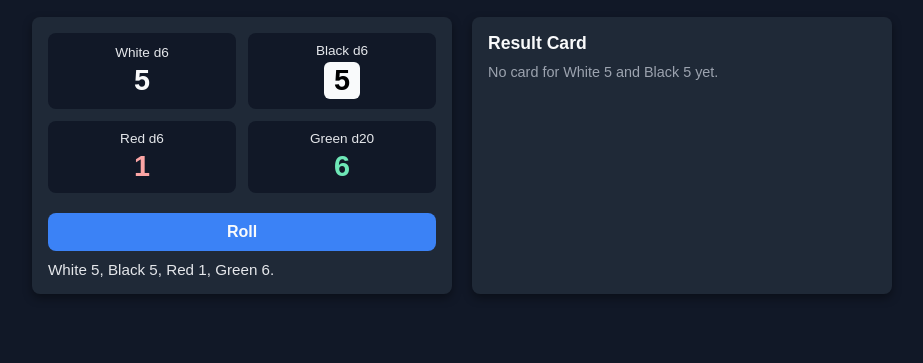
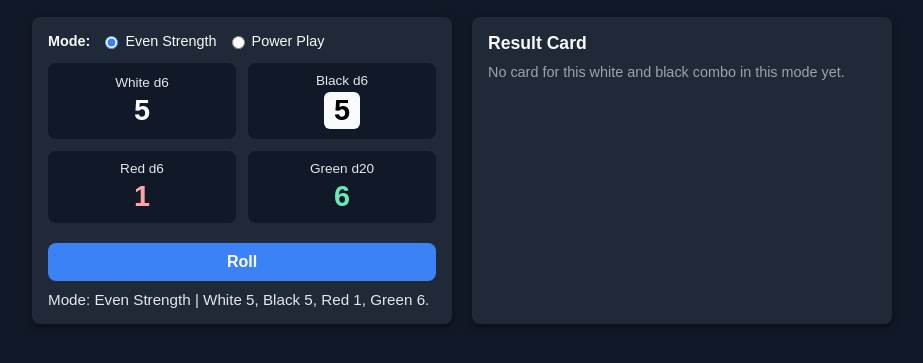
Before and after one commit to SonarTony/SoloHockeyHelper, a plain HTML site: page index.html in a window 1280 px wide. Both pictures are taken after a click on the button "Roll". Shown: the part 85-448 px from the top of the page, without its empty margins (178-1101 px from the left). Drawn offline with Linux system fonts and the light colour scheme.

Commit message:
Updated with even 1_1 and 1_2

```diff
--- a/index.html
+++ b/index.html
@@ -14,6 +14,18 @@
 
     <main>
       <section class="dice-area">
+        <div class="mode-toggle">
+          <span class="mode-label">Mode:</span>
+          <label class="mode-option">
+            <input type="radio" name="mode" value="even" checked>
+            Even Strength
+          </label>
+          <label class="mode-option">
+            <input type="radio" name="mode" value="pp">
+            Power Play
+          </label>
+        </div>
+
         <div class="dice-row">
           <div class="die-box white">
             <span class="die-label">White d6</span>
@@ -49,7 +61,7 @@
           <img id="resultCardImage" src="" alt="Result card" />
         </div>
         <div id="noCardMessage" class="no-card-message">
-          No card for this white / black combo yet.
+          No card for this white and black combo yet.
         </div>
       </section>
     </main>
--- a/script.js
+++ b/script.js
@@ -3,12 +3,29 @@ function rollDie(sides) {
   return Math.floor(Math.random() * sides) + 1;
 }
 
-// Map white / black combinations to card image files.
-// You can add more combos as you create more cards.
-const cardImages = {
+// Card maps for each mode.
+// You can extend these as you add more cards.
+
+const cardImagesEven = {
   // white 1, black 1
-  "1-1": "images/card_1_1.png"
+  "1-1": "images/even_1_1.png",
+  // white 1, black 2
+  "1-2": "images/even_1_2.png"
 };
+
+const cardImagesPP = {
+  // Add power play cards as you create them
+  // white 1, black 1
+  "1-1": "images/pp_1_1.png",
+  // white 1, black 2
+  "1-2": "images/pp_1_2.png"
+};
+
+let currentMode = "even";
+
+function getCurrentCardMap() {
+  return currentMode === "pp" ? cardImagesPP : cardImagesEven;
+}
 
 function updateDiceDisplay(white, black, red, green) {
   document.getElementById("whiteDie").textContent = white;
@@ -16,9 +33,13 @@ function updateDiceDisplay(white, black, red, green) {
   document.getElementById("redDie").textContent = red;
   document.getElementById("greenDie").textContent = green;
 
+  const modeLabel = currentMode === "pp" ? "Power Play" : "Even Strength";
+
   const resultText = document.getElementById("resultText");
   resultText.textContent =
-    "White " +
+    "Mode: " +
+    modeLabel +
+    " | White " +
     white +
     ", Black " +
     black +
@@ -31,21 +52,29 @@ function updateDiceDisplay(white, black, red, green) {
 
 function updateCardDisplay(white, black) {
   const key = white + "-" + black;
-  const imgPath = cardImages[key];
+  const cardMap = getCurrentCardMap();
+  const imgPath = cardMap[key];
+
   const cardContainer = document.getElementById("cardContainer");
   const img = document.getElementById("resultCardImage");
   const noCardMessage = document.getElementById("noCardMessage");
 
   if (imgPath) {
     img.src = imgPath;
-    img.alt = "Result card for white " + white + " and black " + black;
+    img.alt =
+      "Result card for mode " +
+      (currentMode === "pp" ? "Power Play" : "Even Strength") +
+      ", white " +
+      white +
+      " and black " +
+      black;
     cardContainer.classList.remove("hidden");
     noCardMessage.textContent = "";
   } else {
     img.src = "";
     cardContainer.classList.add("hidden");
     noCardMessage.textContent =
-      "No card for White " + white + " and Black " + black + " yet.";
+      "No card for this white and black combo in this mode yet.";
   }
 }
 
@@ -62,4 +91,33 @@ function rollAllDice() {
 document.addEventListener("DOMContentLoaded", function () {
   const rollButton = document.getElementById("rollButton");
   rollButton.addEventListener("click", rollAllDice);
+
+  // Mode radio buttons
+  const modeRadios = document.querySelectorAll('input[name="mode"]');
+  modeRadios.forEach(function (radio) {
+    radio.addEventListener("change", function (e) {
+      currentMode = e.target.value;
+      // After changing mode, if we already have dice rolled, refresh card
+      const whiteText = document.getElementById("whiteDie").textContent;
+      const blackText = document.getElementById("blackDie").textContent;
+      const white = parseInt(whiteText, 10);
+      const black = parseInt(blackText, 10);
+
+      if (!isNaN(white) && !isNaN(black)) {
+        updateCardDisplay(white, black);
+        // Also refresh text so mode name matches
+        const red = parseInt(
+          document.getElementById("redDie").textContent,
+          10
+        );
+        const green = parseInt(
+          document.getElementById("greenDie").textContent,
+          10
+        );
+        if (!isNaN(red) && !isNaN(green)) {
+          updateDiceDisplay(white, black, red, green);
+        }
+      }
+    });
+  });
 });
--- a/styles.css
+++ b/styles.css
@@ -45,6 +45,35 @@ main {
   padding: 16px;
   box-shadow: 0 4px 10px rgba(0, 0, 0, 0.4);
 }
+
+/* Mode toggle */
+
+.mode-toggle {
+  display: flex;
+  flex-wrap: wrap;
+  align-items: center;
+  gap: 10px;
+  margin-bottom: 14px;
+}
+
+.mode-label {
+  font-weight: bold;
+  font-size: 0.9rem;
+}
+
+.mode-option {
+  display: inline-flex;
+  align-items: center;
+  gap: 4px;
+  font-size: 0.9rem;
+  cursor: pointer;
+}
+
+.mode-option input {
+  accent-color: #3b82f6;
+}
+
+/* Dice layout */
 
 .dice-row {
   display: flex;
@@ -94,6 +123,8 @@ main {
 .green .die-value {
   color: #6ee7b7;
 }
+
+/* Roll button */
 
 .roll-button {
   margin-top: 8px;
```
Also changed, not shown: images/even_1_1.png (renamed from images/card_1_1.png), images/even_1_2.png (added).
